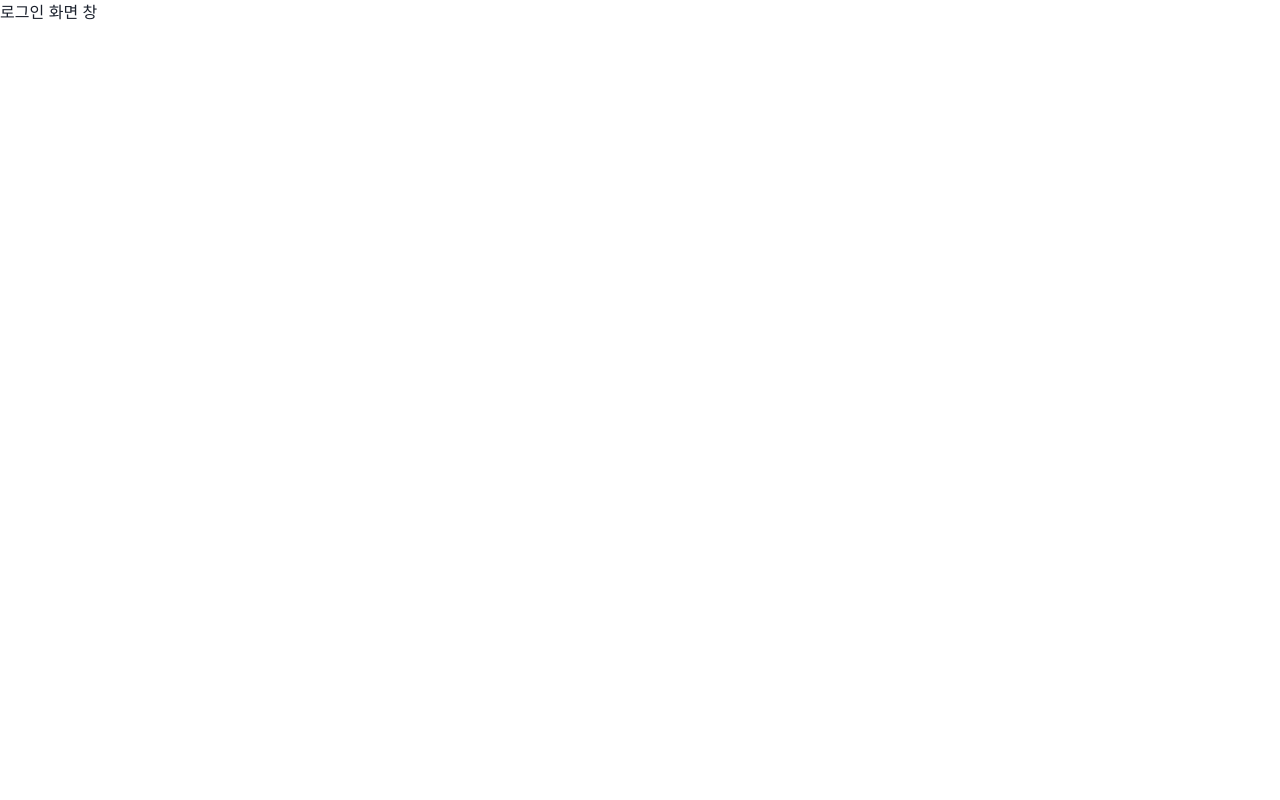
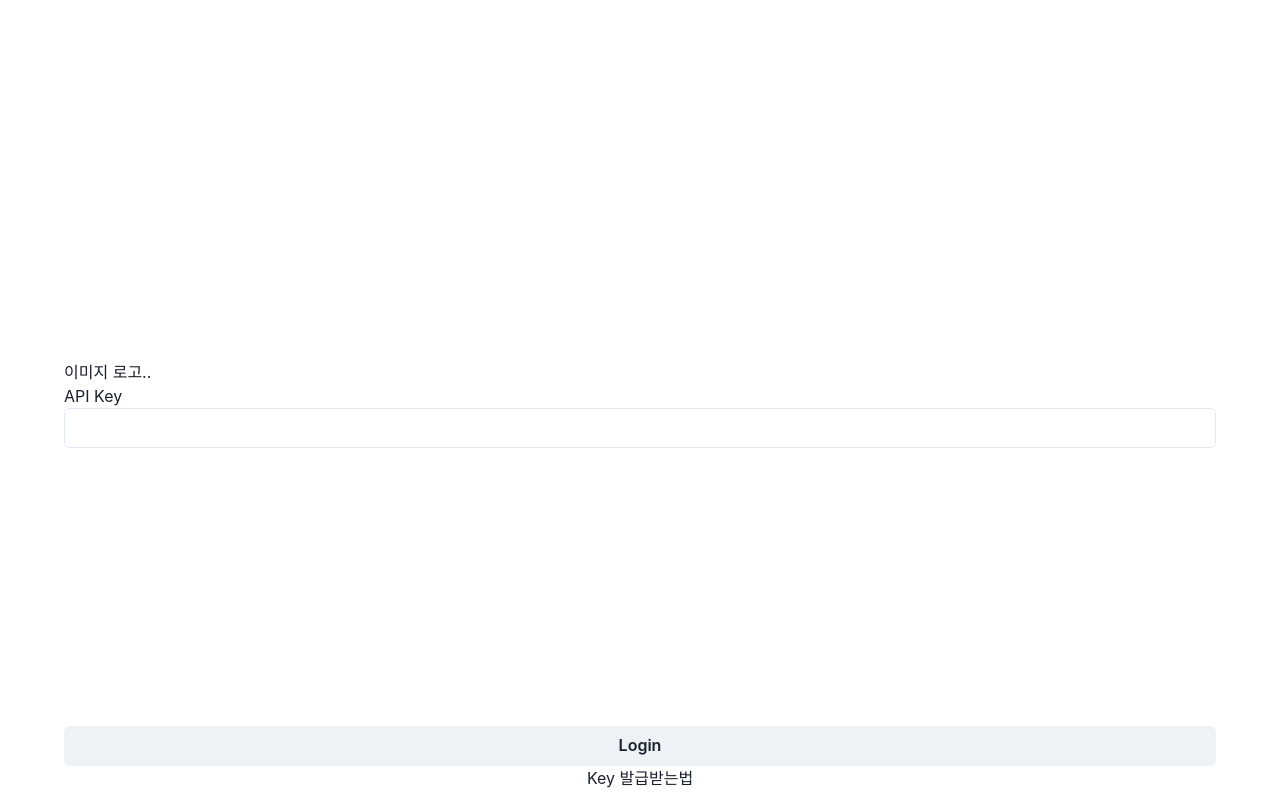
Before and after one commit to Jeongeun-Choi/KakaoTalk_AI_Group_Chat_Room, a Next.js app: page /login in a window 1280 px wide. Built offline with nearby package versions, Linux system fonts and the light colour scheme.

Commit message:
add: Login 페이지 화면 구성

```diff
--- a/src/components/Select/types.ts
+++ b/src/components/Select/types.ts
@@ -36,5 +36,5 @@ export type SelectProps = {
 export interface SelectLabelProps extends SelectProps {
   label?: string;
   value?: string;
-  onChangeValue: (event: ChangeEventHandler<HTMLSelectElement>) => void;
+  onChangeValue: ChangeEventHandler<HTMLSelectElement>;
 }
--- a/src/pages/_app.tsx
+++ b/src/pages/_app.tsx
@@ -1,5 +1,6 @@
 import { AppProps } from "next/app";
 import { ChakraProvider, extendTheme } from "@chakra-ui/react";
+import "../styles/globalStyle.css";
 
 const colors = {
   pink: {
--- a/src/pages/login.tsx
+++ b/src/pages/login.tsx
@@ -1,5 +1,47 @@
+import { useRef } from "react";
+import { InputBox } from "@/components/Input";
+import { InputBoxHandle } from "@/components/Input/types";
+import { Button, Link } from "@chakra-ui/react";
+import styled from "@emotion/styled";
+
 function LoginPage() {
-  return <div>로그인 화면 창</div>;
+  const inputRef = useRef<InputBoxHandle>(null);
+
+  return (
+    <LoginContainer>
+      <Main>
+        <div>이미지 로고..</div>
+        <InputBox ref={inputRef} label="API Key" />
+      </Main>
+      <Footer>
+        <Button>Login</Button>
+        <Link>Key 발급받는법</Link>
+      </Footer>
+    </LoginContainer>
+  );
 }
 
 export default LoginPage;
+
+const LoginContainer = styled.div`
+  height: 100%;
+  display: flex;
+  flex-direction: column;
+  justify-content: space-between;
+  align-items: center;
+`;
+
+const Main = styled.main`
+  width: 90%;
+  position: relative;
+  top: 45%;
+`;
+
+const Footer = styled.footer`
+  width: 90%;
+  margin-bottom: 10px;
+  text-align: center;
+  button {
+    width: 100%;
+  }
+`;
--- /dev/null
+++ b/src/styles/globalStyle.css
@@ -0,0 +1,9 @@
+body {
+  width: 100%;
+  height: 100vh;
+}
+
+#__next {
+  width: 100%;
+  height: 100%;
+}
```
Also changed, not shown: 1 other file (tests, documents, lock files or other folders).
